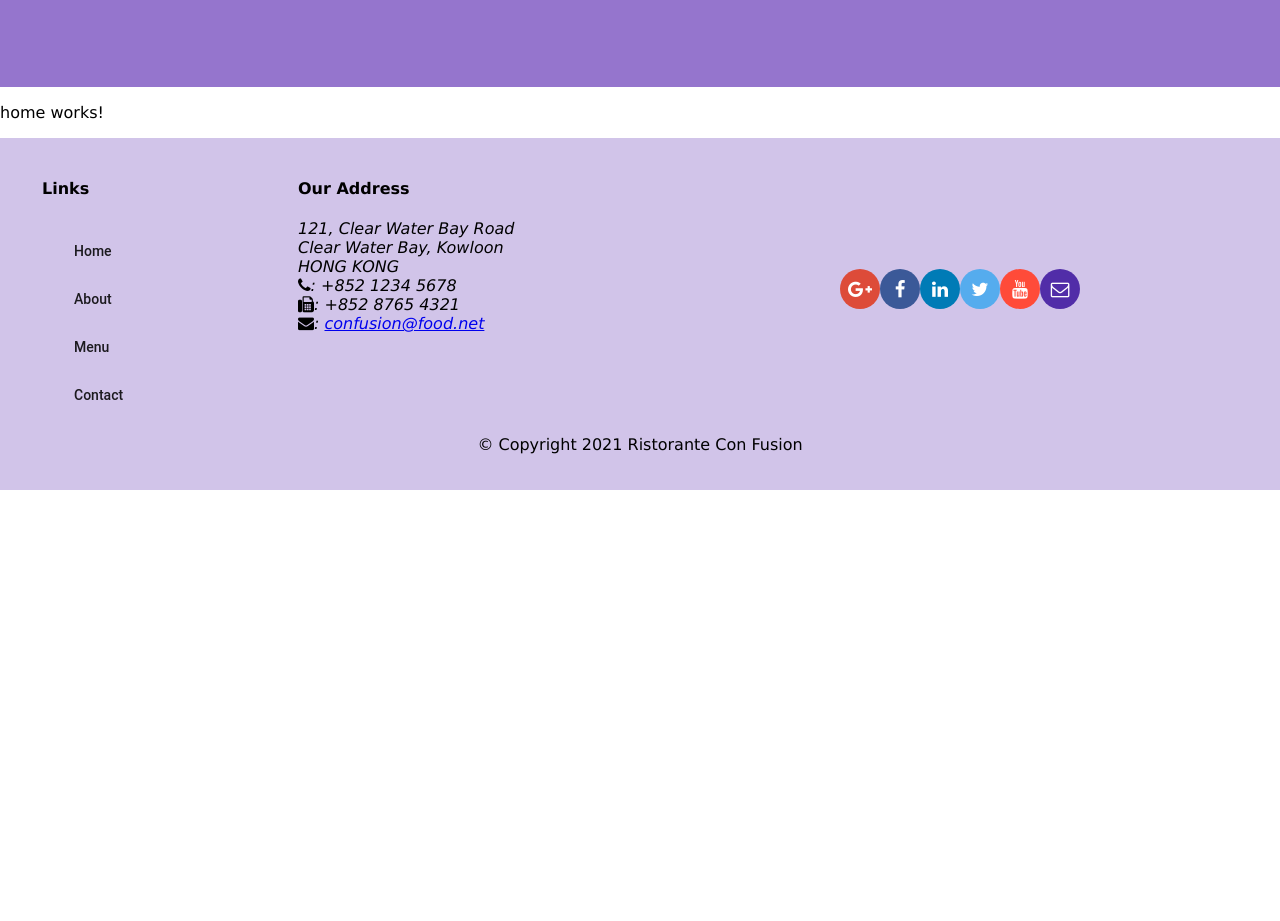
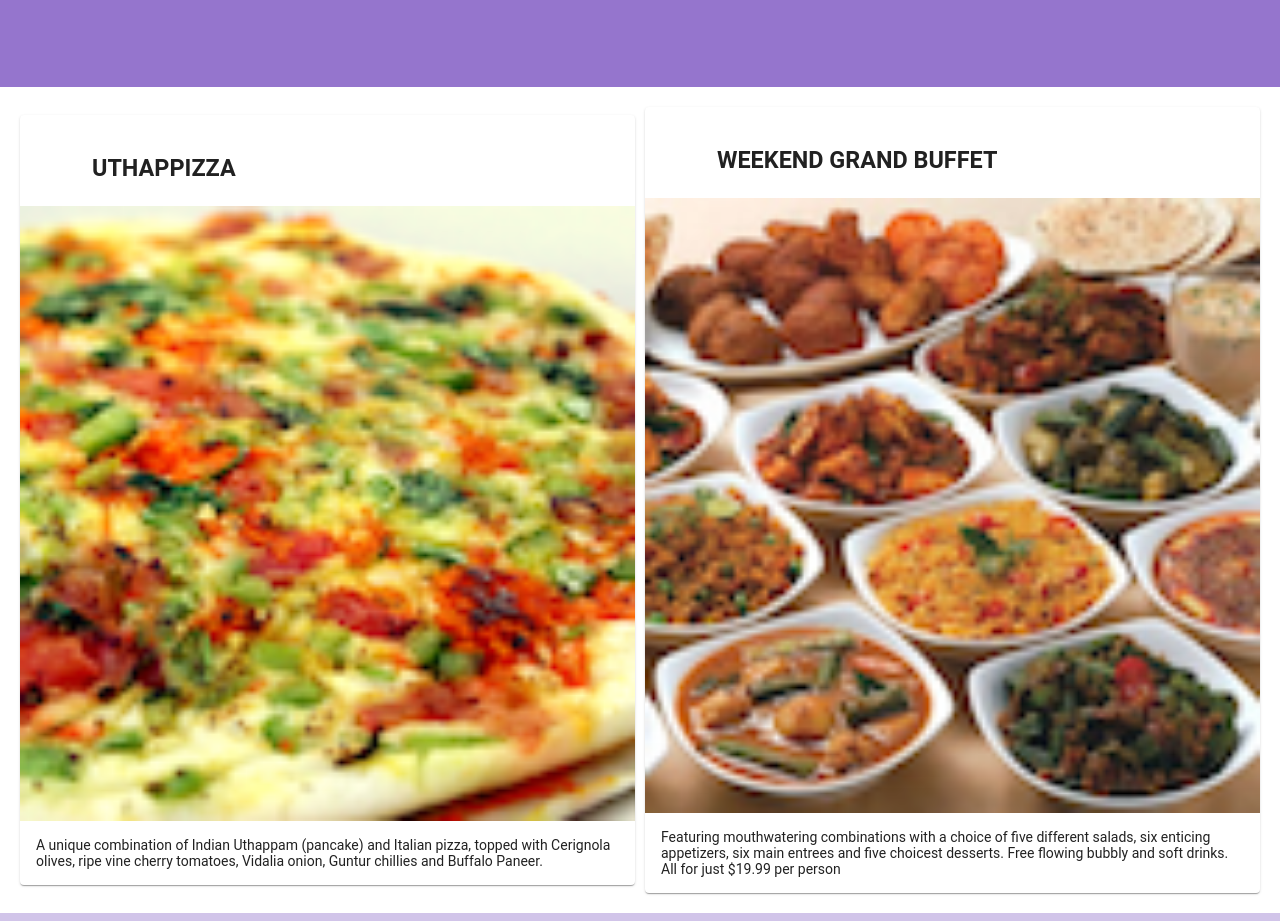
Before and after one commit to SamAudai/FrontEnd_Angular, an Angular app: page /home in a window 1280 px wide. Shown: the part 271-1192 px from the top of the page. Before the commit the page ends 800 px from the top, so only its background shows below. Built offline with nearby package versions, Linux system fonts and the light colour scheme.

Commit message:
Single Page Applications Part 1

```diff
--- a/src/app/app-routing/routes.ts
+++ b/src/app/app-routing/routes.ts
@@ -10,7 +10,7 @@ export const routes : Routes = [
     {path:'home', component: HomeComponent},
     {path:'menu', component: MenuComponent},
     //{path:'about', component: AboutComponent},
-    //{path:'contact', component: ContactComponent},
+    {path:'contact', component: ContactComponent},
     //{path:'dishdetail', component: DishdetailComponent},
     {path:'', redirectTo:'/home', pathMatch:'full'}
 ];
--- a/src/app/app.module.ts
+++ b/src/app/app.module.ts
@@ -21,6 +21,7 @@ import { AboutComponent } from './about/about.component';
 import { ContactComponent } from './contact/contact.component';
 
 import { DishService } from './services/dish.service';
+import { PromotionService } from './services/promotion.service';
 
 import { AppRoutingModule } from './app-routing/app-routing.module';
 
@@ -47,7 +48,8 @@ import { AppRoutingModule } from './app-routing/app-routing.module';
     MatButtonModule,
   ],
   providers: [
-    DishService
+    DishService,
+    PromotionService
   ],
   bootstrap: [AppComponent]
 })
--- a/src/app/contact/contact.component.html
+++ b/src/app/contact/contact.component.html
@@ -1 +1,38 @@
-<p>contact works!</p>
+<div class="container"
+  fxLayout="column"
+  fxLayoutGap="10px">
+
+  <div fxFlex>
+    <div>
+        <h3>Contact Us</h3>
+        <hr>
+    </div>
+  </div>
+
+  <div fxFlex>
+    <h3>Location Information</h3>
+    <div fxLayout="column" fxLayout.gt-sm="row">
+      <div fxFlex="50" fxFlexOffset="20px">
+        <h4>Our Address</h4>
+        <address>
+          121, Clear Water Bay Road<br>
+          Clear Water Bay, Kowloon<br>
+          HONG KONG<br>
+          <i class="fa fa-phone"></i>: +852 1234 5678<br>
+          <i class="fa fa-fax"></i>: +852 8765 4321<br>
+          <i class="fa fa-envelope"></i>:
+                <a href="mailto:confusion@food.net">confusion@food.net</a>
+        </address>
+        <p></p>
+        <div>
+          <a mat-raised-button href="tel:+85212345678"><i class="fa fa-phone"></i> Call</a>
+          <a mat-raised-button><i class="fa fa-skype"></i> Skype</a>
+          <a mat-raised-button href="mailto:confusion@food.net"><i class="fa fa-envelope-o"></i> Email</a>
+        </div>
+        </div>
+      <div fxFlex="40">
+        <h4>Map of our Location</h4>
+      </div>
+    </div>
+  </div>
+</div>
--- a/src/app/header/header.component.html
+++ b/src/app/header/header.component.html
@@ -1,9 +1,9 @@
 <mat-toolbar color="primary">
     <span><img src="/assets/images/logo.png" height=30 width=41></span>
-    <a mat-button routerLink='/home'><span class="fa fa-home fa-lg"></span> Home</a>
-    <a mat-button><span class="fa fa-info fa-lg"></span> About</a>
-    <a mat-button routerLink='/menu'><span class="fa fa-list fa-lg"></span> Menu</a>
-    <a mat-button><span class="fa fa-address-card fa-lg"></span> Contact</a>
+    <a mat-button routerLink='/home' routerLinkActive="active"><span class="fa fa-home fa-lg"></span> Home</a>
+    <a mat-button routerLinkActive="active"><span class="fa fa-info fa-lg"></span> About</a>
+    <a mat-button routerLink='/menu' routerLinkActive="active"><span class="fa fa-list fa-lg"></span> Menu</a>
+    <a mat-button routerLink='/contact' routerLinkActive="active"><span class="fa fa-address-card fa-lg"></span> Contact</a>
   </mat-toolbar>
 
   <div class="container jumbotron"
--- a/src/app/header/header.component.scss
+++ b/src/app/header/header.component.scss
@@ -2,6 +2,7 @@ $lt-gray: #ddd;
 $background-dark: #512DA8;
 $background-light: #9575CD;
 $background-pale: #D1C4E9;
+$background-moredark: #4527A0;
 
 @mixin zero-margin($pad-up-down, $pad-left-right) {
     margin: 0px auto;
@@ -14,3 +15,7 @@ $background-pale: #D1C4E9;
     color:floralwhite;
     min-height: 150px;
 }
+
+.active{
+    background-color: $background-moredark;
+}
--- a/src/app/home/home.component.html
+++ b/src/app/home/home.component.html
@@ -1 +1,32 @@
-<p>home works!</p>
+<div class="container" fxLayout="row" fxLayout.sm="column" fxLayout.xs="column"
+    fxLayoutAlign.gt-md="space-around center" fxLayoutGap="10px">
+
+    <mat-card *ngIf="dish" fxFlex>
+        <mat-card-header>
+            <div mat-card-avatar></div>
+            <mat-card-title>
+                <h3>{{dish.name | uppercase}}</h3>
+            </mat-card-title>
+        </mat-card-header>
+        <img mat-card-image src={{dish.image}} alt={{dish.name}}>
+        <mat-card-content>
+            <p>{{dish.description}}
+            </p>
+        </mat-card-content>
+    </mat-card>
+
+    <mat-card *ngIf="promotion" fxFlex>
+        <mat-card-header>
+            <div mat-card-avatar></div>
+            <mat-card-title>
+                <h3>{{promotion.name | uppercase}}</h3>
+            </mat-card-title>
+        </mat-card-header>
+        <img mat-card-image src={{promotion.image}} alt={{promotion.name}}>
+        <mat-card-content>
+            <p>{{promotion.description}}
+            </p>
+        </mat-card-content>
+    </mat-card>
+
+</div>
--- a/src/app/home/home.component.ts
+++ b/src/app/home/home.component.ts
@@ -1,4 +1,9 @@
 import { Component, OnInit } from '@angular/core';
+import { Dish } from '../shared/dish';
+import { DishService } from '../services/dish.service';
+import { Promotion } from '../shared/promotion';
+import { PromotionService } from '../services/promotion.service';
+
 
 @Component({
   selector: 'app-home',
@@ -7,9 +12,14 @@ import { Component, OnInit } from '@angular/core';
 })
 export class HomeComponent implements OnInit {
 
-  constructor() { }
+  dish!: Dish;
+  promotion!: Promotion;
+
+  constructor(private dishservice: DishService, private promotionservice: PromotionService) { }
 
   ngOnInit(): void {
+    this.dish = this.dishservice.getFeaturedDish();
+    this.promotion = this.promotionservice.getFeaturedPromotion();
   }
 
 }
--- a/src/app/services/dish.service.ts
+++ b/src/app/services/dish.service.ts
@@ -9,7 +9,18 @@ export class DishService {
 
   constructor() { }
 
+  //return all dishies
   getDishes(): Dish[] {
     return DISHIES;
   }
+
+  //return specific dish in array by id
+  getDish(id:string): Dish{
+    return DISHIES.filter((dish)=>(dish.id===id))[0];
+  }
+
+  //return specific dish in array by featured
+  getFeaturedDish(): Dish{
+    return DISHIES.filter((dish) => dish.featured)[0];
+  }
 }
--- /dev/null
+++ b/src/app/services/promotion.service.ts
@@ -0,0 +1,25 @@
+import { Injectable } from '@angular/core';
+import { Promotion } from '../shared/promotion';
+import { PROMOTIONS } from '../shared/promotions';
+
+
+@Injectable({
+  providedIn: 'root'
+})
+export class PromotionService {
+
+  constructor() { }
+
+  getPromotions(): Promotion[] {
+    return PROMOTIONS;
+  }
+
+  getPromotion(id: string): Promotion {
+    return PROMOTIONS.filter((promo) => (promo.id === id))[0];
+  }
+
+  getFeaturedPromotion(): Promotion {
+    return PROMOTIONS.filter((promotion) => promotion.featured)[0];
+  }
+
+}
--- /dev/null
+++ b/src/app/shared/promotion.ts
@@ -0,0 +1,9 @@
+export class Promotion {
+    id!: string;
+    name!: string;
+    image!: string;
+    label!: string;
+    price!: string;
+    featured!: boolean;
+    description!: string;
+}
--- /dev/null
+++ b/src/app/shared/promotions.ts
@@ -0,0 +1,14 @@
+import { Promotion } from './promotion';
+
+export const PROMOTIONS: Promotion[] = [
+    {
+      id: '0',
+      name: 'Weekend Grand Buffet',
+      image: '/assets/images/buffet.png',
+      label: 'New',
+      price: '19.99',
+      featured: true,
+      // tslint:disable-next-line:max-line-length
+      description: 'Featuring mouthwatering combinations with a choice of five different salads, six enticing appetizers, six main entrees and five choicest desserts. Free flowing bubbly and soft drinks. All for just $19.99 per person'
+    }
+  ];
```
Also changed, not shown: 1 other file (tests, documents, lock files or other folders).
